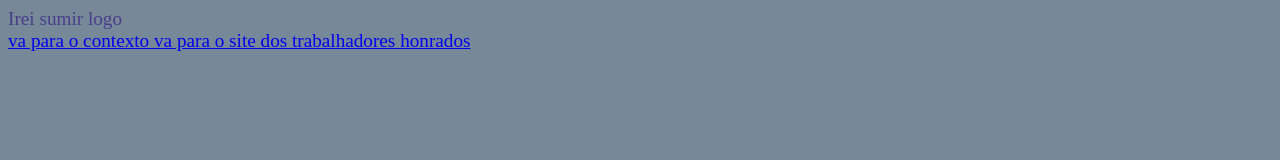
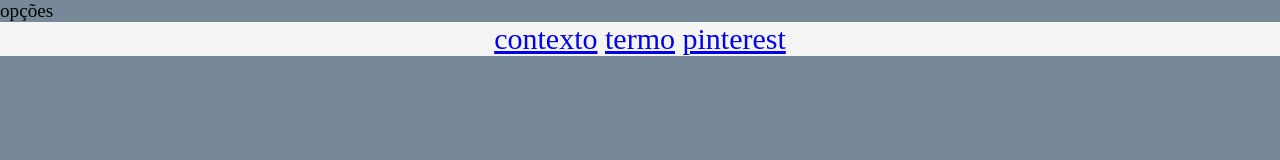
Before and after one commit to cristhyne007/cursoti, a plain HTML site: page index.html in a window 1280 px wide. Drawn offline with Linux system fonts and the light colour scheme.

Commit message:
site
atualizações

```diff
--- a/index.html
+++ b/index.html
@@ -1,27 +1,39 @@
 <!DOCTYPE html>
 <html lang="en">
     <style>
+    *{
+       border: 0;
+       margin: 0;
+       padding: 0;
+        }
 body{
     background-color:lightslategray;
-    color:darkslateblue;
+    color:rgb(0, 0, 0);
     font-size: larger;
 }
-
+header{
+    padding: 42px solid rgb(255, 97, 17)  ;
+    border-bottom: 1px orangered;
+    background-color: whitesmoke;
+    font-size: 30px;
+    text-align: center;
+}
     </style>
 <head>
     <meta charset="UTF-8">
     <meta name="viewport" content="width=device-width, initial-scale=1.0">
-    <title>Cristhyne</title>
+    <title>Lugares pra passar o tempo</title>
 </head>
 <body>
-    Irei sumir logo
+    opções
 
 </body>
 
     <header>
      <div class="links">
-    <a href="http://www.contexto.me"> va para o contexto </a>
-    <a href="https://www.term.ooo/"> va para o site dos trabalhadores honrados</a>
+    <a href="http://www.contexto.me">contexto</a>
+    <a href="https://www.term.ooo/">termo</a>
+    <a href="http://www.pinterest.com.br/">pinterest</a>
 
      </div>
 
```
Also changed, not shown: 1 other file.
